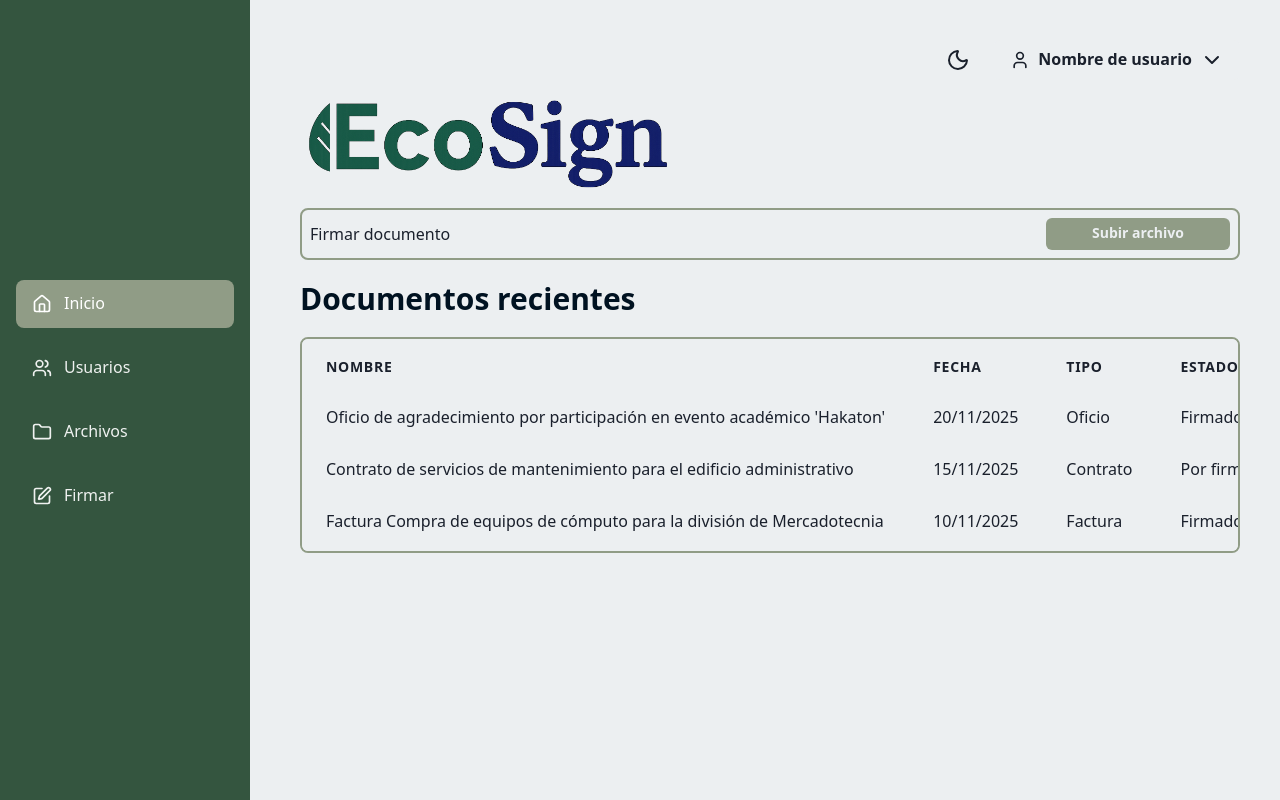
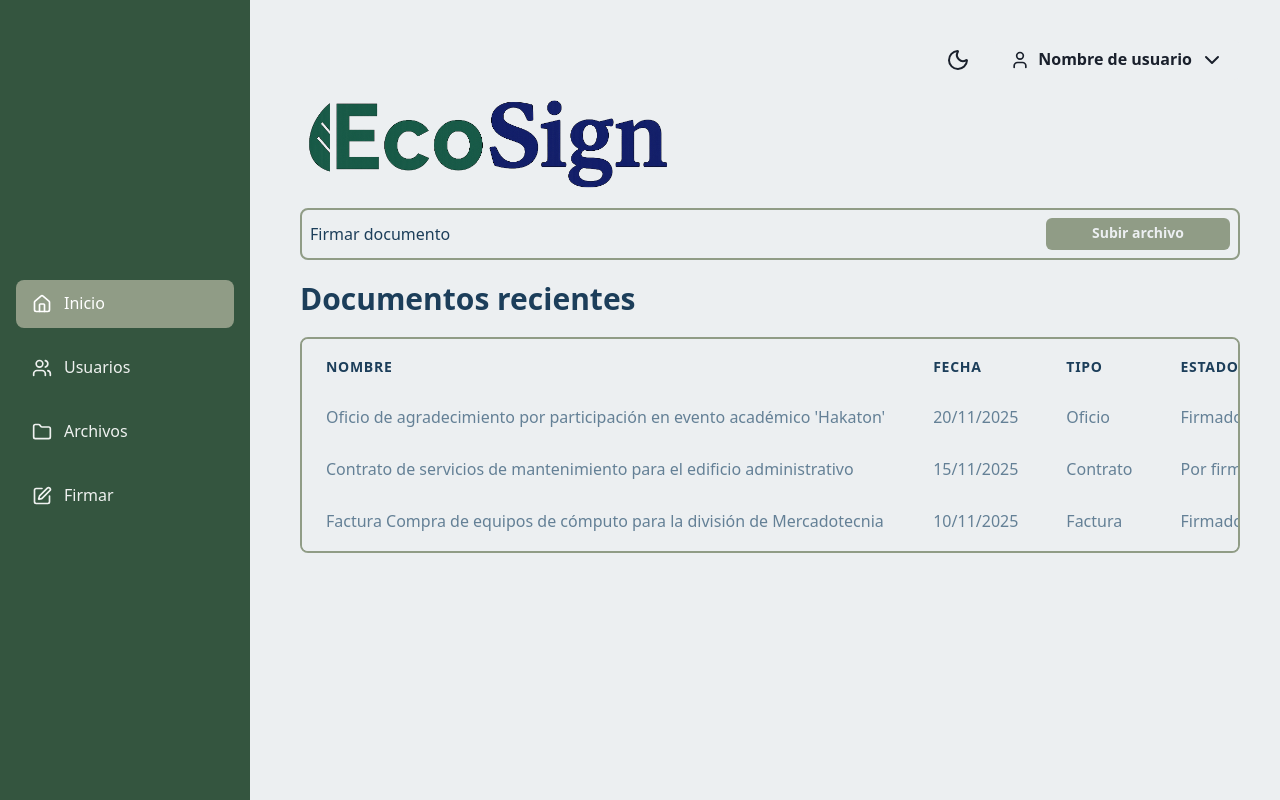
Before and after one commit to aleekDroid/EcoSign_FrontEnd, a React (Create React App) app: page /adminHome in a window 1280 px wide. Built offline with nearby package versions, Linux system fonts and the light colour scheme.

Commit message:
Fix: Corrección de colores en la tabla de documentos.

```diff
--- a/src/components/documents/DocumentTable.jsx
+++ b/src/components/documents/DocumentTable.jsx
@@ -11,11 +11,11 @@ export function DocumentTable({ documents, isLoading, error }) {
     }
 
     if (!documents ||  documents.length === 0) {
-        return <Center py={10}><Text color="secondary">No hay documentos registrados.</Text></Center>;
+        return <Center py={10}><Text color="user-default">No hay documentos registrados.</Text></Center>;
     }
 
     return (
-        <TableContainer w="full" mt={4} borderRadius="lg" borderWidth="2px" borderColor="accent-default" bg="bg-default" color="secondary">
+        <TableContainer w="full" mt={4} borderRadius="lg" borderWidth="2px" borderColor="accent-default" bg="bg-default" color="text-default">
             <Table size="md">
                 <Thead>
                     <Tr>
@@ -28,10 +28,10 @@ export function DocumentTable({ documents, isLoading, error }) {
                 <Tbody>
                     {documents.map(document => (
                         <Tr key={document.id}>
-                            <Td color="text">{ document.name}</Td>
-                            <Td color="secondary">{ document.date}</Td>
-                            <Td color="secondary">{ document.type}</Td>
-                            <Td color="secondary">{ document.status}</Td>
+                            <Td color="secondary-default">{ document.name}</Td>
+                            <Td color="secondary-default">{ document.date}</Td>
+                            <Td color="secondary-default">{ document.type}</Td>
+                            <Td color="secondary-default">{ document.status}</Td>
                         </Tr>
                     ))}
                 </Tbody>
--- a/src/components/forms/SignBox.jsx
+++ b/src/components/forms/SignBox.jsx
@@ -14,9 +14,9 @@ const SignBox = React.forwardRef((props, ref) => {
             borderWidth="2px"
             borderRadius="lg"
             fontFamily="body"
-            color="secondary"
+            color="secondary-default"
             mb="4">
-            <Text color="secondary" fontWeight="medium">Firmar documento</Text>
+            <Text color="text-default" fontWeight="medium">Firmar documento</Text>
             <Button
                 as="b"
                 size="sm"
--- a/src/components/users/UserTable.jsx
+++ b/src/components/users/UserTable.jsx
@@ -15,7 +15,7 @@ export function UserTable({ users, isLoading, error }) {
     }
 
     return (
-        <TableContainer w="full" mt={4} borderRadius="lg" borderWidth="2px" borderColor="accent-default" bg="bg-default" color="secondary">
+        <TableContainer w="full" mt={4} borderRadius="lg" borderWidth="2px" borderColor="accent-default" bg="bg-default" color="text-default">
             <Table size="md">
                 <Thead>
                     <Tr>
@@ -28,9 +28,9 @@ export function UserTable({ users, isLoading, error }) {
                     {/* Iteramos sobre el array de usuarios */}
                     {users.map(user => (
                         <Tr key={user.id}>
-                            <Td color="text">{user.name}</Td>
-                            <Td color="secondary">{user.email}</Td>
-                            <Td color="secondary">{user.role}</Td>
+                            <Td color="secondary-default">{user.name}</Td>
+                            <Td color="secondary-default">{user.email}</Td>
+                            <Td color="secondary-default">{user.role}</Td>
                         </Tr>
                     ))}
                 </Tbody>
--- a/src/pages/admin/usuario.jsx
+++ b/src/pages/admin/usuario.jsx
@@ -25,25 +25,6 @@ function Usuario() {
         navigate('/login', { replace: true });
     }
 
-    const DocumentsTable = () => (
-        <TableContainer w="full" mt={4} borderRadius="lg" borderWidth="2px" borderColor="accent-default" bg="bg-default" color="secondary">
-            <Table size="md"> {/*variant="simple" */}
-                <Thead>
-                    <Tr>
-                        <Th color="secondary" fontWeight="bold" fontFamily="body">Nombre</Th>
-                        <Th color="secondary" fontWeight="bold" fontFamily="body">Fecha</Th>
-                        <Th color="secondary" fontWeight="bold" fontFamily="body">Tipo</Th>
-                    </Tr>
-                </Thead>
-                <Tbody>
-                    <Tr><Td color="secondary">Documento de ejemplo 1</Td><Td color="secondary">01/10/2025</Td><Td color="secondary">Contrato</Td></Tr>
-                    <Tr><Td color="secondary">Documento de ejemplo 2</Td><Td color="secondary">01/10/2025</Td><Td color="secondary">Oficio</Td></Tr>
-                    <Tr><Td color="secondary">Documento de ejemplo 3</Td><Td color="secondary">01/10/2025</Td><Td color="secondary">Facturas</Td></Tr>
-                </Tbody>
-            </Table>
-        </TableContainer>
-    )
-
     const onClick = () => {
         navigate('/register');
     }
@@ -70,10 +51,9 @@ function Usuario() {
                     >Registrar Usuario</Button>
                     <SearchInput placeholder="Buscar usuario" mb={4} />
                 </Flex>
-                <Text as="b" fontSize="30px" mt={8} mb={4} color="text" textAlign="left">
+                <Text as="b" fontSize="30px" mt={8} mb={4} color="text-default" textAlign="left">
                     Usuarios
                 </Text>
-                {/* <DocumentsTable /> */}
                 <UserTable users={users} isLoading={isLoading} error={error} />
             </Box>
         </Flex>
--- a/src/pages/archivo.jsx
+++ b/src/pages/archivo.jsx
@@ -49,7 +49,7 @@ function Archivo() {
                     type="text"
                     mb={4}
                 />
-                <Text as="b" fontSize="30px" mt={8} mb={4} color="text" textAlign="left">
+                <Text as="b" fontSize="30px" mt={8} mb={4} color="text-default" textAlign="left">
                     Todos los documentos
                 </Text>
                 <DocumentTable documents={documents} isLoading={isLoading} error={error} />
--- a/src/theme.js
+++ b/src/theme.js
@@ -30,7 +30,7 @@ const theme = extendTheme({
         _dark: '#10202eff',
       },
       'text-default' : {
-        default: '#001221',
+        default: '#1C3E5A',
         _dark: '#ECEFF1',
       },
       'user-default' : {
```
Also changed, not shown: src/pages/user/userHome.jsx (+1 -20 lines).
